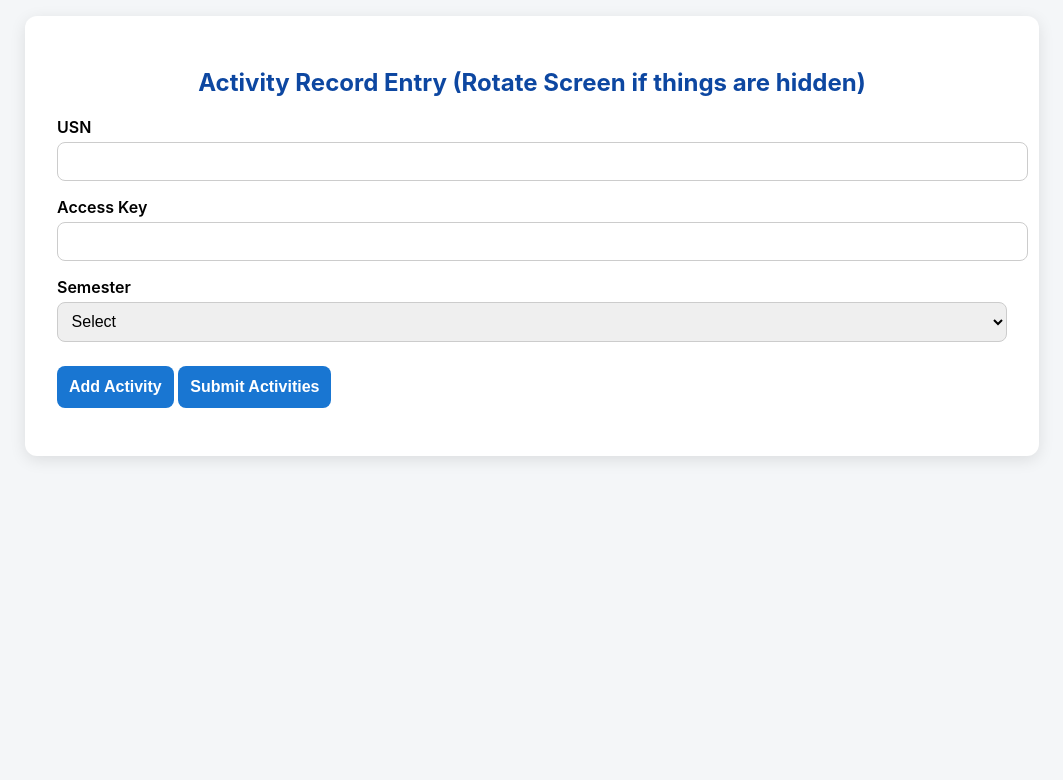
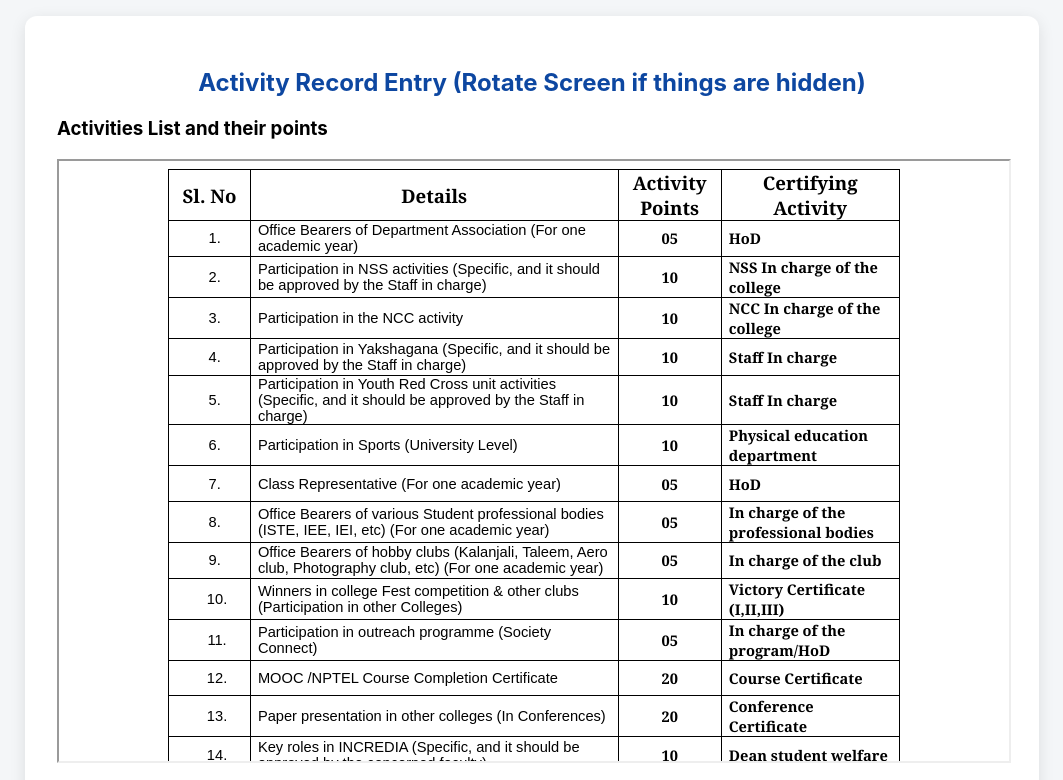
Before and after one commit to jason1987martis/mentortracker, a plain HTML site: page activities.html in a window 1280 px wide. Shown: the top 780 px of the page, without its empty margins (108-1171 px from the left). Drawn offline with Linux system fonts and the light colour scheme.

Commit message:
Update activities.html

```diff
--- a/activities.html
+++ b/activities.html
@@ -90,6 +90,8 @@
 <body>
 <div class="container">
   <h2>Activity Record Entry (Rotate Screen if things are hidden)</h2>
+  <h3>Activities List and their points</h3>
+  <iframe src="list.html" width="100%" height="600px"></iframe>
   <form id="activityForm">
     <label for="usn">USN</label>
     <input type="text" id="usn" required />
```
